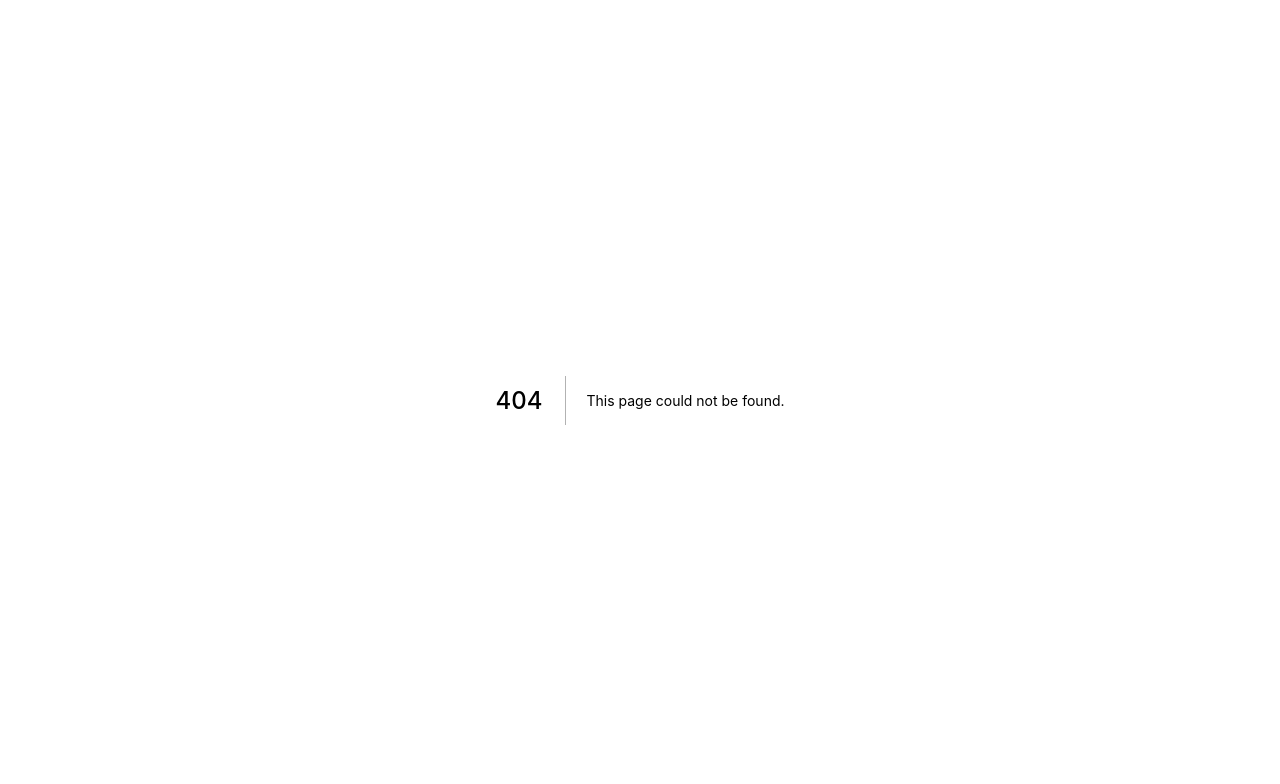
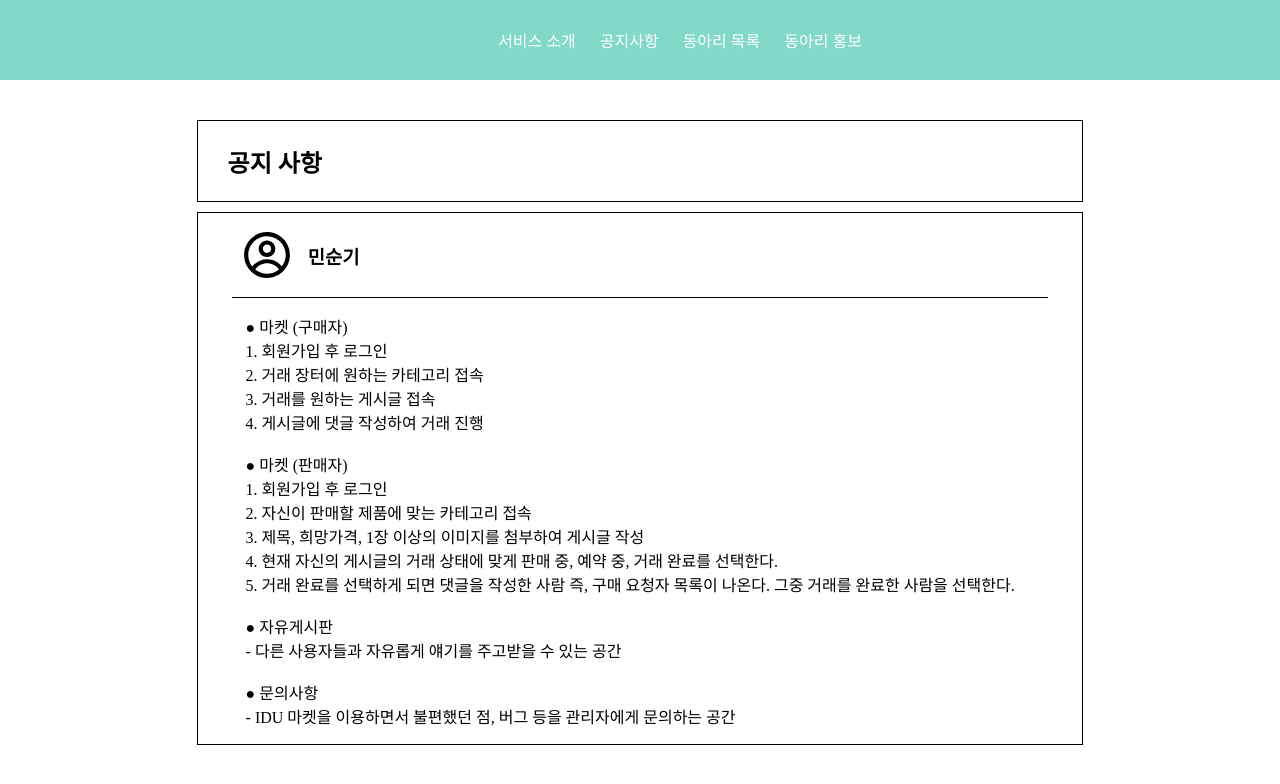
Before and after one commit to modern-agile-team/dongurami-front, a Next.js app: page /post in a window 1280 px wide. Before the commit this address had no page. Shown: the top 784 px of the page. Built offline with nearby package versions, Linux system fonts and the light colour scheme.

Commit message:
Add(soonki/post): Create Post Components

```diff
--- a/src/components/Notice/Notice.js
+++ b/src/components/Notice/Notice.js
@@ -1,9 +1,8 @@
 import Header from "../Common/Header";
 import NoticeTable from "./NoticeTable";
 import NoticeSearch from "./NoticeSearch";
-import NoticePagination from './NoticePagination';
-import styles from './Notice.module.sass';
-
+import NoticePagination from "./NoticePagination";
+import styles from "./Notice.module.sass";
 
 function Notice() {
   return (
--- a/src/components/Notice/NoticeTable.js
+++ b/src/components/Notice/NoticeTable.js
@@ -1,4 +1,4 @@
-import styles from './NoticeTable.module.sass';
+import styles from "./NoticeTable.module.sass";
 
 function NoticeTable() {
   return (
--- /dev/null
+++ b/src/components/Post/Post.js
@@ -0,0 +1,16 @@
+import React from "react";
+import Header from "../Common/Header";
+import PostDesc from "./PostDesc";
+import PostHeader from "./PostHeader";
+
+function Posts() {
+  return (
+    <>
+      <Header />
+      <PostHeader />
+      <PostDesc />
+    </>
+  );
+}
+
+export default Posts;
--- /dev/null
+++ b/src/components/Post/PostDesc.js
@@ -0,0 +1,37 @@
+import React from "react";
+import styles from "./PostDesc.module.sass";
+import { CgProfile } from "react-icons/cg";
+function PostDesc() {
+  return (
+    <article className={styles.postDesc}>
+      <div className={styles.profile}>
+        <CgProfile size={50} />
+        <h3>민순기</h3>
+      </div>
+      <p>
+        ● 마켓 (구매자)
+        <br /> 1. 회원가입 후 로그인
+        <br /> 2. 거래 장터에 원하는 카테고리 접속 <br />
+        3. 거래를 원하는 게시글 접속 <br />
+        4. 게시글에 댓글 작성하여 거래 진행
+        <br />
+        <br /> ● 마켓 (판매자) <br />
+        1. 회원가입 후 로그인 <br />
+        2. 자신이 판매할 제품에 맞는 카테고리 접속 <br />
+        3. 제목, 희망가격, 1장 이상의 이미지를 첨부하여 게시글 작성 <br />
+        4. 현재 자신의 게시글의 거래 상태에 맞게 판매 중, 예약 중, 거래 완료를
+        선택한다. <br />
+        5. 거래 완료를 선택하게 되면 댓글을 작성한 사람 즉, 구매 요청자 목록이
+        나온다. 그중 거래를 완료한 사람을 선택한다.
+        <br />
+        <br /> ● 자유게시판 <br />- 다른 사용자들과 자유롭게 얘기를 주고받을 수
+        있는 공간
+        <br />
+        <br /> ● 문의사항 <br />- IDU 마켓을 이용하면서 불편했던 점, 버그 등을
+        관리자에게 문의하는 공간
+      </p>
+    </article>
+  );
+}
+
+export default PostDesc;
--- /dev/null
+++ b/src/components/Post/PostDesc.module.sass
@@ -0,0 +1,20 @@
+.postDesc
+    display: flex
+    flex-direction: column
+    margin: 0 auto
+    align-items: center
+    margin-top: 10px
+    width: 70%
+    border: 1px solid black
+    p
+        width: 100%
+        margin-left: 6rem
+
+.profile
+    display: flex
+    align-items: center
+    border-bottom: 1px solid black
+    width: 90%
+    padding: 10px
+    h3
+        margin-left: 1rem
--- /dev/null
+++ b/src/components/Post/PostHeader.js
@@ -0,0 +1,12 @@
+import React from "react";
+import styles from "./PostHeader.module.sass";
+
+function PostHeader() {
+  return (
+    <div className={styles.container}>
+      <h1>공지 사항</h1>
+    </div>
+  );
+}
+
+export default PostHeader;
--- /dev/null
+++ b/src/components/Post/PostHeader.module.sass
@@ -0,0 +1,12 @@
+.container
+    display: flex
+    margin: 0 auto
+    margin-top: 15vh
+    align-items: center
+    width: 70%
+    height: 10vh
+    border: 1px solid black
+
+    h1
+        margin-left: 30px
+        font-size: 1.5rem
--- /dev/null
+++ b/src/pages/post.js
@@ -0,0 +1,11 @@
+import Posts from "../components/Post/Post";
+
+function post() {
+  return (
+    <>
+      <Posts />
+    </>
+  );
+}
+
+export default post;
```
Also changed, not shown: src/components/Notice/NoticeTable.module.sass (line endings or trailing spaces).
